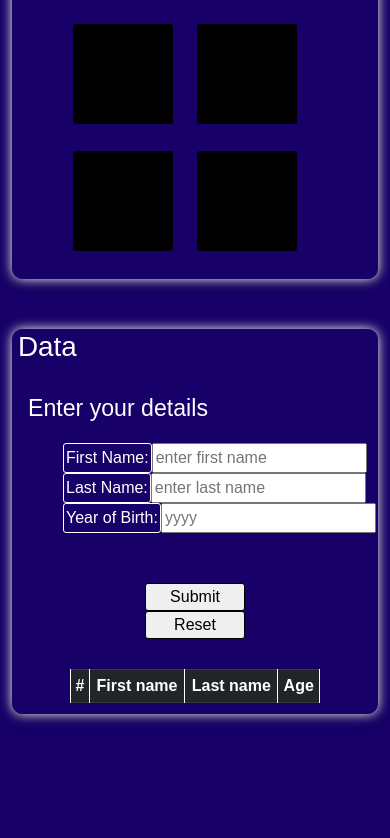
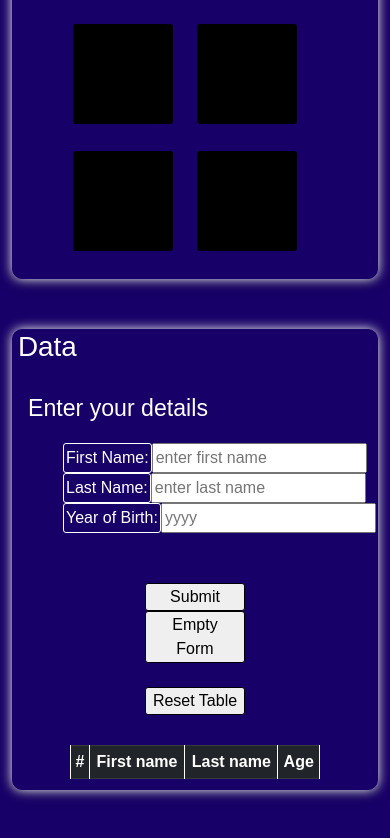
Before and after one commit to sBACKcEND/JavaScript, a plain HTML site: page index.html in a window 390 px wide. Shown: the part 1359-2197 px from the top of the page. Before the commit the page ends 2123 px from the top, so only its background shows below. Drawn offline with nearby package versions, Linux system fonts and the light colour scheme; a web font is replaced by a local one.

Commit message:
Add files via upload

```diff
--- a/custom.js
+++ b/custom.js
@@ -86,6 +86,12 @@ function resetRowNum() {
   j = 0;
 }
 
-$("#resetButton").click(function () {
+$("#emptyForm").click(function() {
+  $("#firstName").val("");
+  $("#lastName").val("");
+  $("#countAge").val("");
+});
+
+$("#resetButton").click(function() {
   $("#tbody").empty();
 });
--- a/index.html
+++ b/index.html
@@ -107,7 +107,8 @@
 
                 <div class="buttons">
                     <button id="addDataTable" onclick="addTable()">Submit</button>
-                    <button id="resetButton" onclick="resetRowNum()">Reset</button>
+                    <button id="emptyForm" onclick="emptyForm()">Empty Form</button><br>
+                    <button id="resetButton" onclick="resetRowNum()">Reset Table</button>
                 </div>
 
                 <div id="DataTable">
--- a/style.css
+++ b/style.css
@@ -251,13 +251,15 @@ td {
 
 .buttons {
   display: flex;
-  flex-direction: row;
+  flex-direction: column;
   width: 100px;
   margin-left: 50px;
   column-gap: 15px;
 }
 
-#addDataTable, #resetButton {
+#addDataTable,
+#emptyForm,
+#resetButton {
   border: 1px solid #000000;
   border-radius: 3px;
 }
@@ -292,9 +294,6 @@ td {
   }
 
   .buttons {
-    display: flex;
-    flex-direction: column;
-    width: 100px;
     margin: 0 auto;
   }
 }
```
